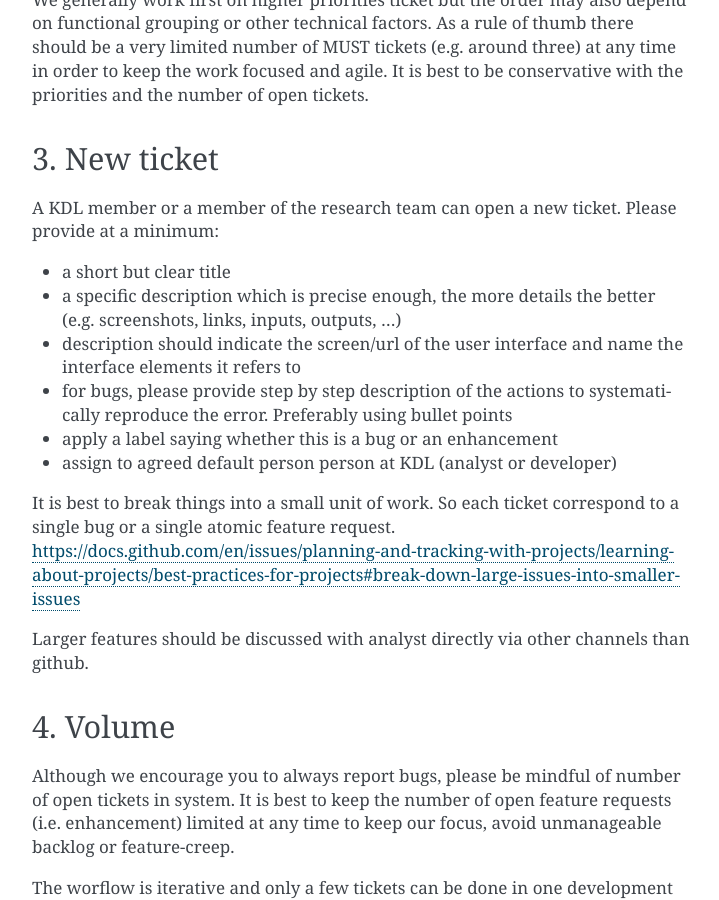
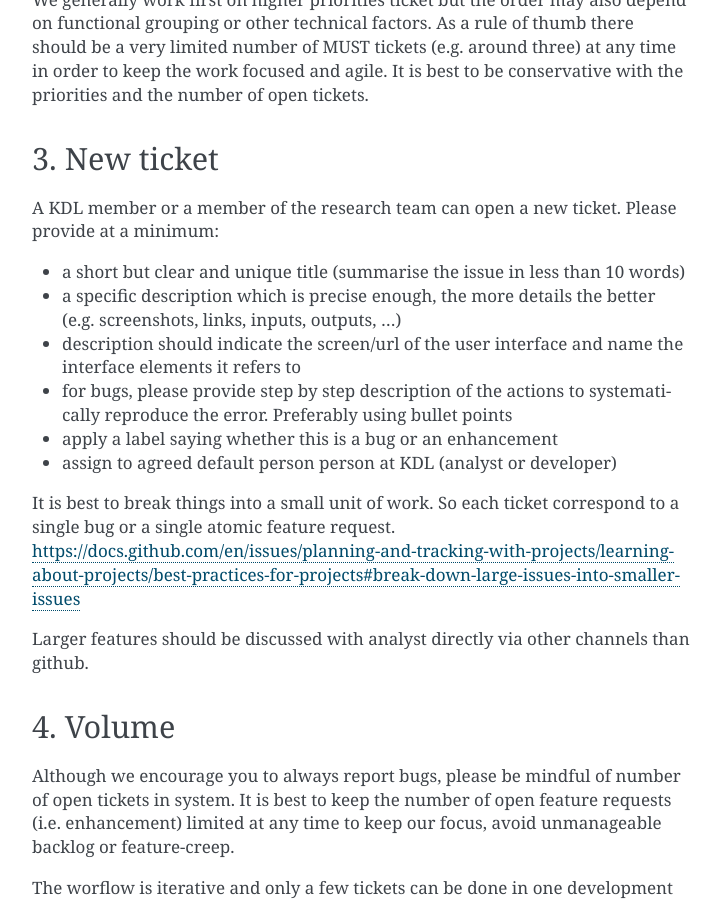
Before and after one commit to kingsdigitallab/reusable-components, a Sphinx documentation site: the page built from docs/howto/github-issues.rst, in a window 1280 px wide and 900 px high, scrolled down 647 px. Shown: the whole window, without its empty margins (388-1107 px from the left). Built offline with Sphinx 7.4.7, drawn with Linux system fonts in a browser that asks for light colours.

Commit message:
Update github-issues.rst

```diff
--- a/docs/howto/github-issues.rst
+++ b/docs/howto/github-issues.rst
@@ -30,7 +30,7 @@ It is best to be conservative with the priorities and the number of open tickets
 
 A KDL member or a member of the research team can open a new ticket. Please provide at a minimum:
 
-* a short but clear title
+* a short but clear and unique title (summarise the issue in less than 10 words)
 * a specific description which is precise enough, the more details the better (e.g. screenshots, links, inputs, outputs, ...)
 * description should indicate the screen/url of the user interface and name the interface elements it refers to
 * for bugs, please provide step by step description of the actions to systematically reproduce the error. Preferably using bullet points
```
